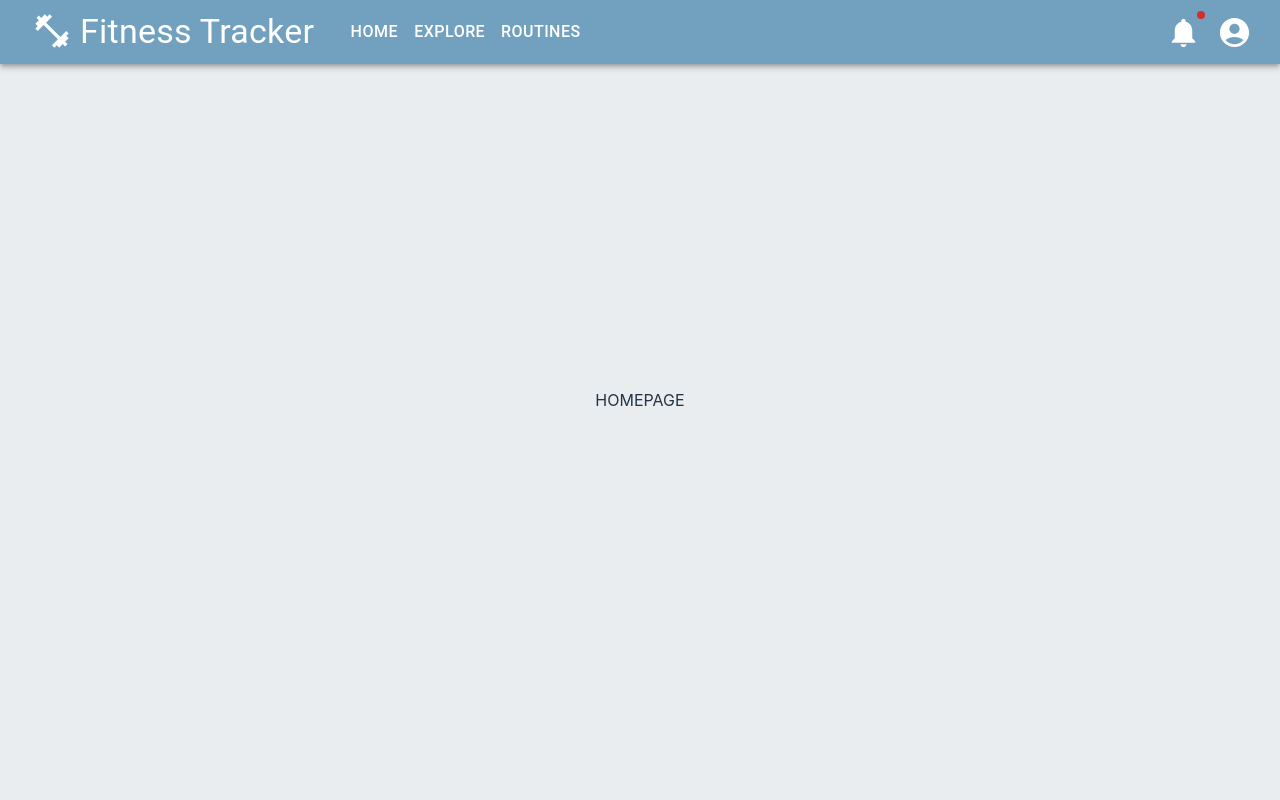
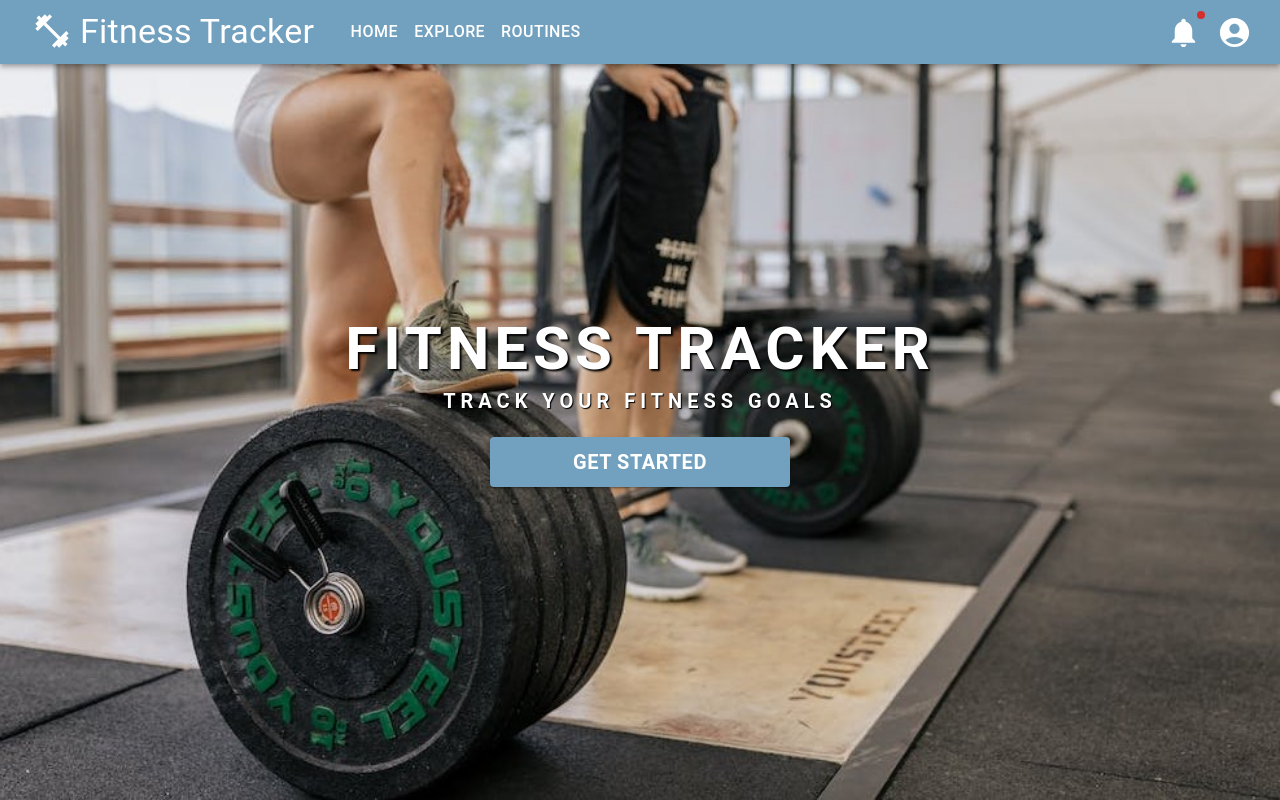
Before and after one commit to lejlamuratovic/Fitness-Tracker, a React (Vite) app in the folder fitness-tracker-frontend/: page / in a window 1280 px wide. Built offline with nearby package versions, Linux system fonts and the light colour scheme.

Commit message:
new homepage

```diff
--- a/fitness-tracker-frontend/src/pages/HomePage.tsx
+++ b/fitness-tracker-frontend/src/pages/HomePage.tsx
@@ -1,8 +1,65 @@
+import { Button, Container, Typography } from '@mui/material'
+import Background from '../assets/background.jpeg'
+import { Link } from 'react-router-dom'
+
+
+const backgroundStyle = {
+  backgroundImage: `url(${Background})`,
+  backgroundSize: 'cover',
+  backgroundPosition: 'center',
+  backgroundRepeat: 'no-repeat',
+  height: '100vh',
+  width: '100vw',
+  display: 'flex',
+  alignItems: 'center',
+  justifyContent: 'center',
+  flexDirection: 'column'
+}
+
 const HomePage = () => {
   return (
-    <div>
-      HOMEPAGE
-    </div>
+    <Container maxWidth="xl" sx={ backgroundStyle }>
+      <Typography
+        variant="h2"
+        color="white"
+        sx={{
+          textTransform: 'uppercase',
+          fontWeight: 'bold',
+          letterSpacing: '5px',
+          textShadow: '2px 2px 2px black'}}>
+            Fitness Tracker
+      </Typography>
+      <Typography
+        variant="h6"
+        color="white"
+        sx={{
+          textTransform: 'uppercase',
+          fontWeight: 'bold',
+          letterSpacing: '5px',
+          textShadow: '1px 1px 1px black'}}>
+            Track your fitness goals
+      </Typography>
+      <Button
+        variant="contained"
+        color="primary"
+        size="large"
+        sx={{
+          width: '300px',
+          height: '50px',
+          backgroundColor: '#72A1BF',
+          marginTop: '20px',
+          fontSize: '20px',
+          fontWeight: 'bold',
+          '&:hover': {
+            color: 'white'
+          }
+        }}
+        component={ Link }
+        to="/register"
+        >
+          Get Started
+        </Button>
+    </Container>
   )
 }
 
```
Also changed, not shown: fitness-tracker-frontend/src/assets/background.jpeg (added).
